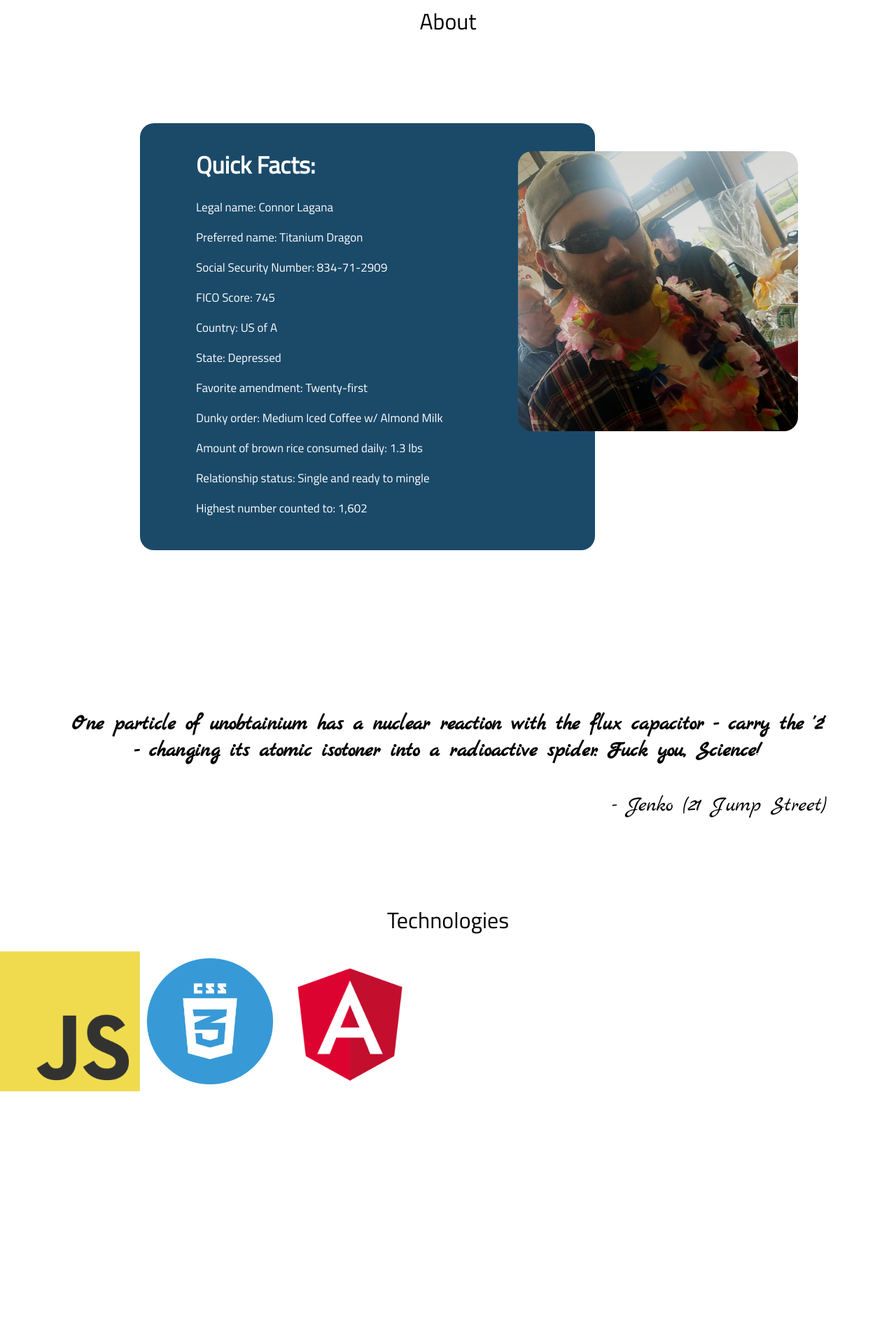
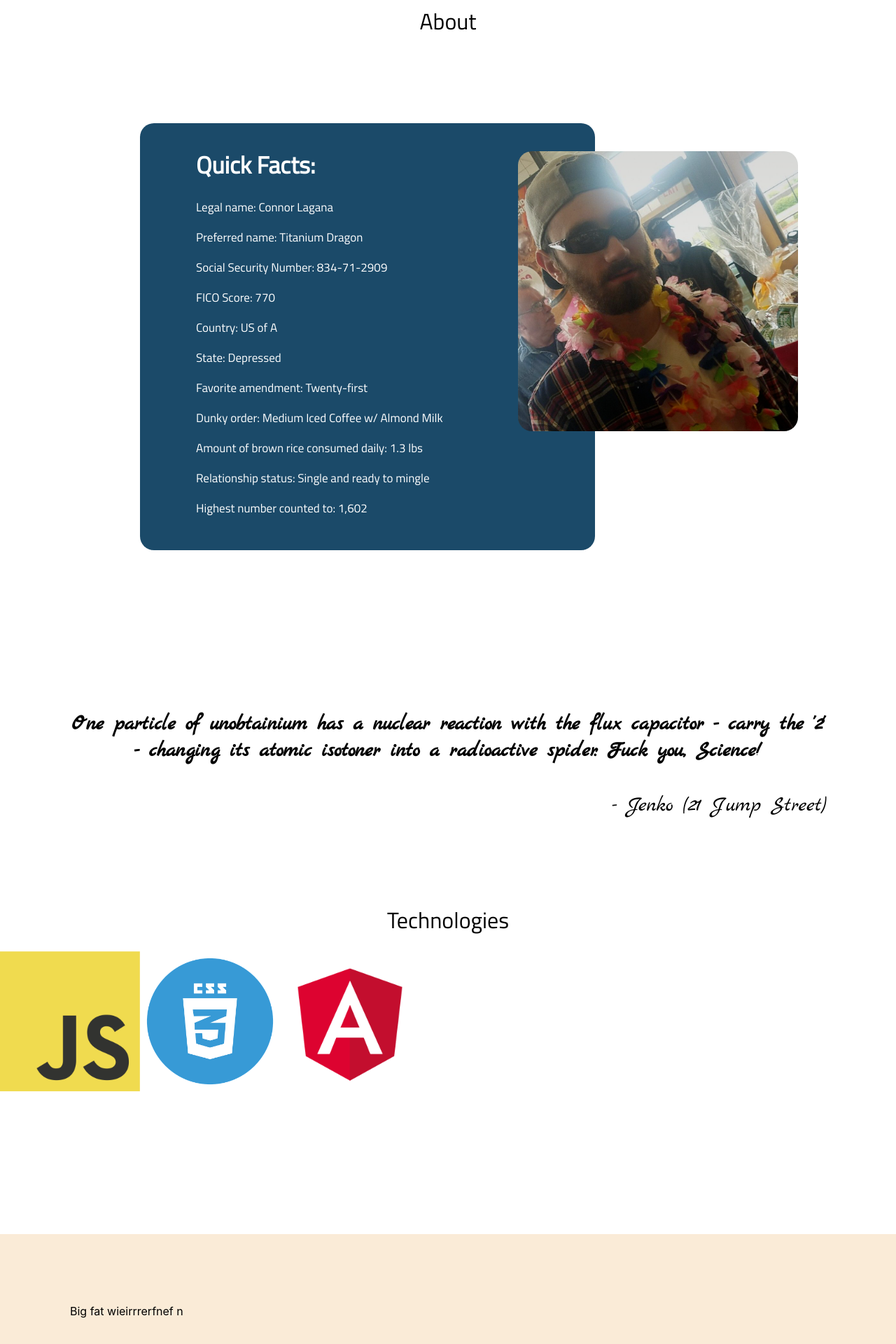
Before and after one commit to connorlagana/portfolio, a React (Create React App) app: page / in a window 1280 px wide. Shown: the part 1061-2981 px from the top of the page at 70% size. Before the commit the page ends 2624 px from the top, so only its background shows below. Built offline with nearby package versions, Linux system fonts and the light colour scheme.

Commit message:
fixed footer added tech

```diff
--- a/src/App.css
+++ b/src/App.css
@@ -129,3 +129,12 @@ li :hover {
   text-align: center;
   padding: 0px 100px 10px 100px;
 }
+
+#tech {
+  padding-bottom: 200px;
+}
+
+footer {
+  padding: 100px;
+  background-color: antiquewhite;
+}
--- a/src/App.js
+++ b/src/App.js
@@ -4,7 +4,7 @@ import Header from './components/Header.js'
 import About from './components/About.js'
 import Technologies from './components/Technologies.js'
 import Quotes from './components/Quotes.js'
-// import Footer from './components/Footer.js'
+import Footer from './components/Footer.js'
 
 import jsLogo from './images/logos/javascriptLogo.png'
 import cssLogo from './images/logos/cssLogo.png'
@@ -44,7 +44,7 @@ class App extends Component {
         <Technologies
           tech={this.state.tech}
         />
-        {/* <Footer /> */}
+        <Footer />
       </div>
     );
   }
--- a/src/components/About.js
+++ b/src/components/About.js
@@ -13,7 +13,7 @@ const About = () => {
           <p>Legal name: Connor Lagana</p>
           <p>Preferred name: Titanium Dragon</p>
           <p>Social Security Number: 834-71-2909</p>
-          <p>FICO Score: 745</p>
+          <p>FICO Score: 770</p>
           <p>Country: US of A</p>
           <p>State: Depressed</p>
           <p>Favorite amendment: Twenty-first</p>
--- a/src/components/Footer.js
+++ b/src/components/Footer.js
@@ -1,12 +1,10 @@
 import React from 'react'
-import NavBar from "./NavBar.js"
 
 const Footer = () => {
   return (
-    <Footer>
+    <footer>
       Big fat wieirrrerfnef n
-
-    </Footer>
+    </footer>
   )
 }
 
--- a/src/components/Technologies.js
+++ b/src/components/Technologies.js
@@ -3,7 +3,7 @@ import React from 'react'
 
 const Technologies = (props) => {
   return (
-    <div>
+    <div id="tech">
       <h1 className="sectionTitle">Technologies</h1>
       <div className='logos'>
         {
```
